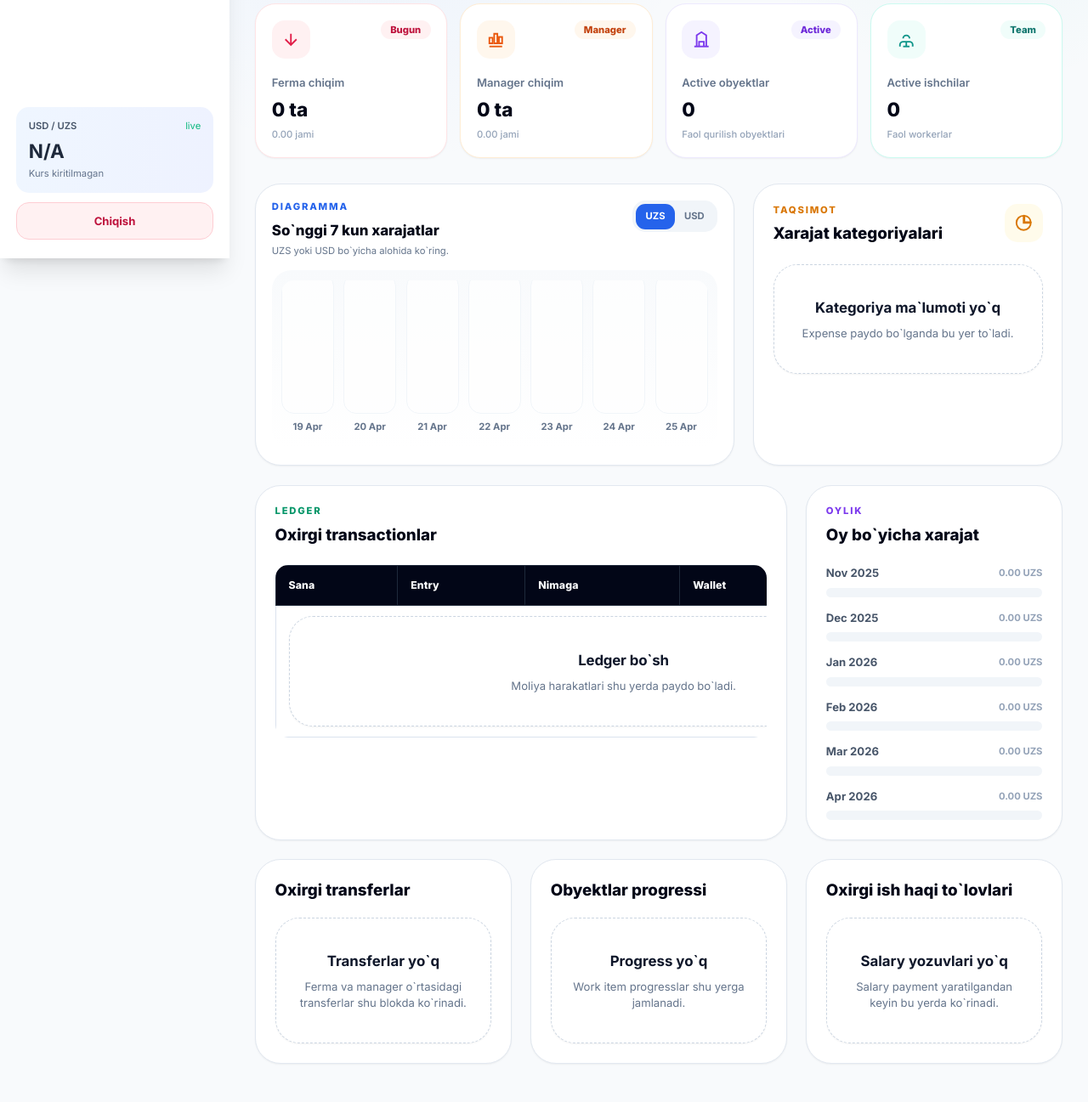
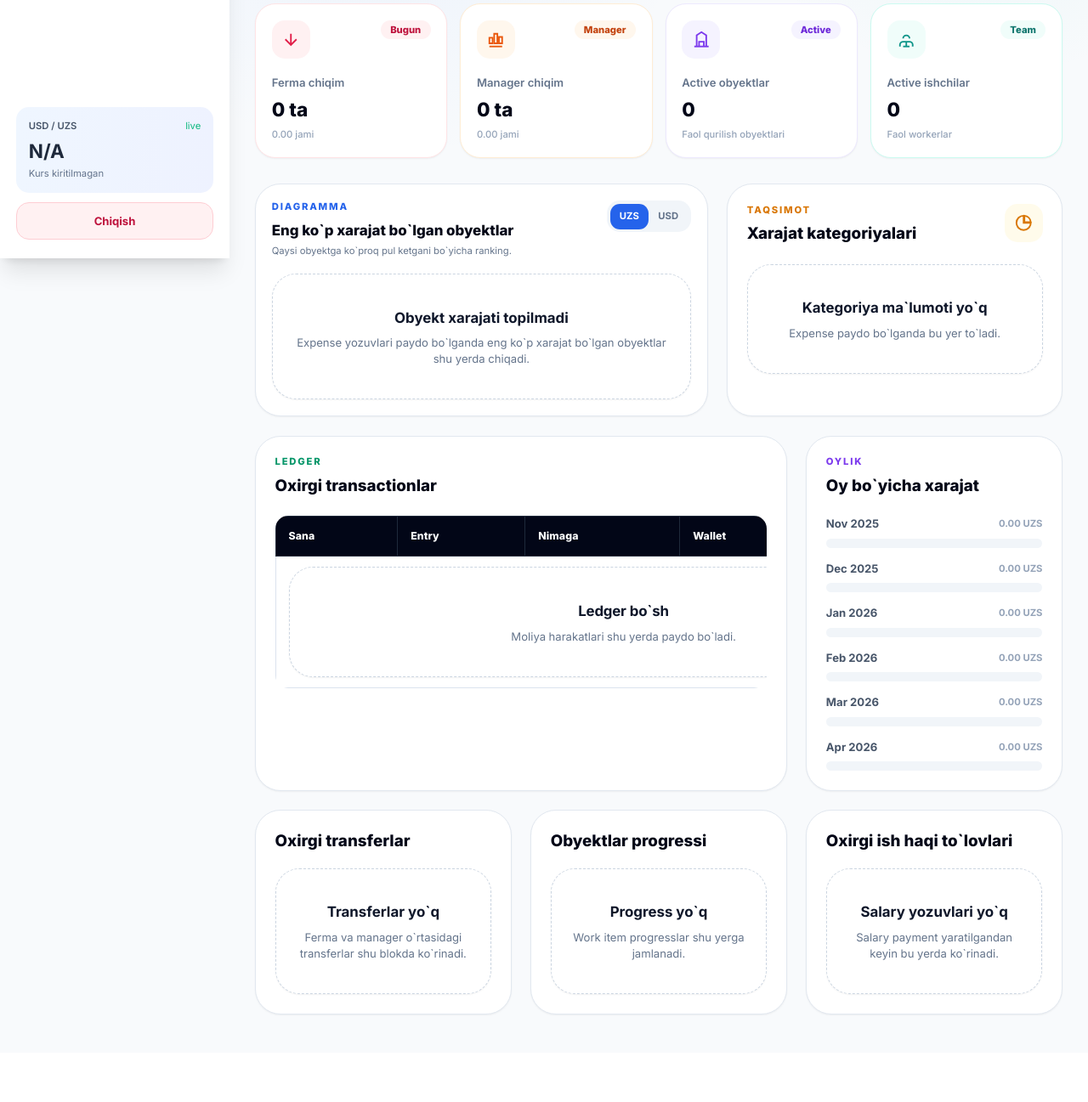
Before and after one commit to IskandarDusbekov/NMC, a Django app: page /dashboard/ in a window 1280 px wide. Shown: the part 496-1793 px from the top of the page at 85% size. After the commit the page ends 1691 px from the top, so only its background shows below. Run offline with Django 5.2, Linux system fonts and the light colour scheme; the visitor is signed in with stand-in values (Sample User, id 1); data comes from the database, SQL or seed files in the repository; data that the repository does not hold is empty; some libraries are stand-ins or nearby versions.

Commit message:
Chart
Eng ko‘p xarajat bo‘lgan obyektlar bo‘lib chiqadi

```diff
--- a/apps/dashboard/selectors.py
+++ b/apps/dashboard/selectors.py
@@ -1,4 +1,4 @@
-from apps.finance.selectors import category_summary, daily_expense_series, monthly_expense_series, recent_transactions
+from apps.finance.selectors import category_summary, daily_expense_series, monthly_expense_series, object_spending_summary, recent_transactions
 from apps.workforce.selectors import recent_salary_payments
 
 
@@ -15,4 +15,5 @@ def dashboard_charts(user=None):
         'category_distribution': category_summary(user=user),
         'daily_expense_series': daily_expense_series(user=user),
         'monthly_expense_series': monthly_expense_series(user=user),
+        'object_spending_summary': object_spending_summary(user=user),
     }
--- a/apps/finance/selectors.py
+++ b/apps/finance/selectors.py
@@ -180,6 +180,34 @@ def daily_expense_series(days=7, user=None):
     return rows
 
 
+def object_spending_summary(limit=6, user=None):
+    queryset = transaction_list({'transaction_type': TransactionTypeChoices.EXPENSE}, user=user).filter(object__isnull=False)
+    rows = (
+        queryset.values('object_id', 'object__name', 'currency')
+        .annotate(total=Coalesce(Sum('amount'), ZERO))
+        .order_by('-total')
+    )
+
+    grouped = defaultdict(lambda: {'pk': None, 'label': '', 'UZS': ZERO, 'USD': ZERO})
+    for row in rows:
+        item = grouped[row['object_id']]
+        item['pk'] = row['object_id']
+        item['label'] = row['object__name'] or f"Obyekt #{row['object_id']}"
+        item[row['currency']] = row['total']
+
+    summary = list(grouped.values())
+    summary.sort(key=lambda item: (item['UZS'] + item['USD'], item['UZS'], item['USD']), reverse=True)
+    summary = summary[:limit]
+
+    max_uzs = max([item['UZS'] for item in summary] or [ZERO])
+    max_usd = max([item['USD'] for item in summary] or [ZERO])
+    for index, item in enumerate(summary, start=1):
+        item['rank'] = index
+        item['UZS_percent'] = _percent(item['UZS'], max_uzs)
+        item['USD_percent'] = _percent(item['USD'], max_usd)
+    return summary
+
+
 def monthly_expense_series(months=6, user=None):
     today = _today()
     start_month = today.replace(day=1)
--- a/static/js/app.js
+++ b/static/js/app.js
@@ -431,7 +431,7 @@ document.addEventListener('DOMContentLoaded', () => {
     }
 
     const dashboardCurrencyButtons = document.querySelectorAll('[data-dashboard-currency]');
-    const dashboardCurrencyBars = document.querySelectorAll('[data-currency-bar]');
+    const dashboardCurrencyTargets = document.querySelectorAll('[data-dashboard-currency-target]');
 
     function setDashboardCurrency(currency) {
         dashboardCurrencyButtons.forEach((button) => {
@@ -441,12 +441,16 @@ document.addEventListener('DOMContentLoaded', () => {
             button.classList.toggle('text-white', isActive);
             button.classList.toggle('text-slate-500', !isActive);
         });
-        dashboardCurrencyBars.forEach((bar) => {
-            bar.classList.toggle('hidden', bar.dataset.currencyBar !== currency);
+        dashboardCurrencyTargets.forEach((target) => {
+            target.classList.toggle('hidden', target.dataset.dashboardCurrencyTarget !== currency);
         });
     }
 
     dashboardCurrencyButtons.forEach((button) => {
         button.addEventListener('click', () => setDashboardCurrency(button.dataset.dashboardCurrency));
     });
+
+    if (dashboardCurrencyButtons.length) {
+        setDashboardCurrency('UZS');
+    }
 });
--- a/templates/dashboard/index.html
+++ b/templates/dashboard/index.html
@@ -320,26 +320,55 @@
             <div class="flex flex-col gap-3 sm:flex-row sm:items-start sm:justify-between">
                 <div>
                     <p class="text-xs font-extrabold uppercase tracking-[0.16em] text-blue-600">Diagramma</p>
-                    <h3 class="mt-2 text-lg font-black text-slate-950">So`nggi 7 kun xarajatlar</h3>
-                    <p class="mt-1 text-xs text-slate-500">UZS yoki USD bo`yicha alohida ko`ring.</p>
+                    <h3 class="mt-2 text-lg font-black text-slate-950">Eng ko`p xarajat bo`lgan obyektlar</h3>
+                    <p class="mt-1 text-xs text-slate-500">Qaysi obyektga ko`proq pul ketgani bo`yicha ranking.</p>
                 </div>
                 <div class="flex rounded-2xl bg-slate-100 p-1 text-xs font-bold" data-dashboard-currency-toggle>
                     <button type="button" class="rounded-xl bg-blue-600 px-3 py-2 text-white" data-dashboard-currency="UZS">UZS</button>
                     <button type="button" class="rounded-xl px-3 py-2 text-slate-500" data-dashboard-currency="USD">USD</button>
                 </div>
             </div>
-            <div class="mt-4 h-48 rounded-3xl bg-gradient-to-b from-slate-50 to-white p-3 sm:h-56">
-                <div class="dashboard-chart flex h-full items-end gap-2 overflow-x-auto pb-2 sm:gap-3">
-                    {% for row in daily_expense_series %}
-                        <div class="flex min-w-[44px] flex-1 flex-col items-center justify-end gap-2 sm:min-w-[62px]">
-                            <div class="flex h-36 w-full items-end justify-center gap-2 rounded-2xl border border-slate-100 bg-white/70 px-2 py-3 sm:h-44">
-                                <div class="dashboard-currency-bar w-4 rounded-full bg-gradient-to-t from-blue-600 to-blue-300 shadow-sm" data-currency-bar="UZS" style="height: {{ row.UZS_percent }}%;"></div>
-                                <div class="dashboard-currency-bar hidden w-4 rounded-full bg-gradient-to-t from-emerald-600 to-emerald-300 shadow-sm" data-currency-bar="USD" style="height: {{ row.USD_percent }}%;"></div>
+            <div class="mt-5 space-y-4">
+                {% for row in object_spending_summary %}
+                    <div class="rounded-3xl border border-slate-100 bg-gradient-to-r from-slate-50 via-white to-white p-4">
+                        <div class="flex items-start justify-between gap-3">
+                            <div class="min-w-0">
+                                <div class="flex items-center gap-3">
+                                    <span class="flex h-9 w-9 shrink-0 items-center justify-center rounded-2xl bg-slate-950 text-sm font-black text-white">{{ row.rank }}</span>
+                                    <div class="min-w-0">
+                                        <p class="truncate text-sm font-black text-slate-950 sm:text-base">{{ row.label }}</p>
+                                        <p class="mt-1 text-xs font-semibold text-slate-400">Obyekt xarajati bo`yicha top ro`yxat</p>
+                                    </div>
+                                </div>
                             </div>
-                            <p class="text-xs font-bold text-slate-500">{{ row.label }}</p>
+                            <a href="{% url 'objects:detail' row.pk %}?tab=expenses" class="shrink-0 rounded-2xl border border-slate-200 px-3 py-2 text-xs font-bold text-slate-700">Ochish</a>
                         </div>
-                    {% endfor %}
-                </div>
+                        <div class="mt-4">
+                            <div class="flex items-center justify-between gap-4 text-xs font-bold">
+                                <span class="text-slate-500">UZS</span>
+                                <span class="text-slate-950 {% if row.UZS == 0 %}hidden{% endif %}" data-dashboard-currency-target="UZS">{{ row.UZS|money }} UZS</span>
+                                <span class="hidden text-slate-950 {% if row.USD == 0 %}hidden{% endif %}" data-dashboard-currency-target="USD">{{ row.USD|money }} USD</span>
+                            </div>
+                            <div class="mt-2 h-4 overflow-hidden rounded-full bg-slate-100">
+                                <div class="h-full rounded-full bg-gradient-to-r from-blue-600 to-cyan-400" data-dashboard-currency-target="UZS" style="width: {% if row.UZS_percent %}{{ row.UZS_percent }}{% else %}0{% endif %}%; min-width: {% if row.UZS > 0 %}2rem{% else %}0{% endif %};"></div>
+                                <div class="hidden h-full rounded-full bg-gradient-to-r from-emerald-600 to-teal-400" data-dashboard-currency-target="USD" style="width: {% if row.USD_percent %}{{ row.USD_percent }}{% else %}0{% endif %}%; min-width: {% if row.USD > 0 %}2rem{% else %}0{% endif %};"></div>
+                            </div>
+                        </div>
+                    </div>
+                {% empty %}
+                    {% include "includes/empty_state.html" with title="Obyekt xarajati topilmadi" text="Expense yozuvlari paydo bo`lganda eng ko`p xarajat bo`lgan obyektlar shu yerda chiqadi." %}
+                {% endfor %}
+                {% if object_spending_summary %}
+                    <div class="rounded-3xl border border-dashed border-slate-200 bg-slate-50/80 p-4">
+                        <div class="flex flex-wrap items-center justify-between gap-3">
+                            <div>
+                                <p class="text-xs font-extrabold uppercase tracking-[0.16em] text-slate-500">Tavsif</p>
+                                <p class="mt-2 text-sm font-bold text-slate-800">Eng yuqori obyekt bo`yicha xarajat detalini ichidan ko`rib, shu joyning ish turlari va category xarajatlarini tez ajratishingiz mumkin.</p>
+                            </div>
+                            <a href="{% url 'objects:detail' object_spending_summary.0.pk %}?tab=expenses" class="rounded-2xl bg-slate-950 px-4 py-3 text-xs font-bold text-white">Top obyektga o`tish</a>
+                        </div>
+                    </div>
+                {% endif %}
             </div>
         </div>
 
```
